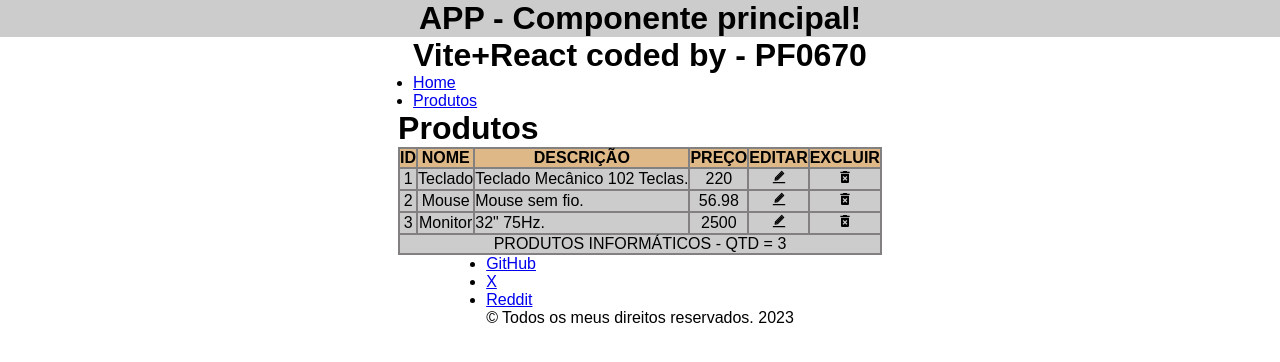
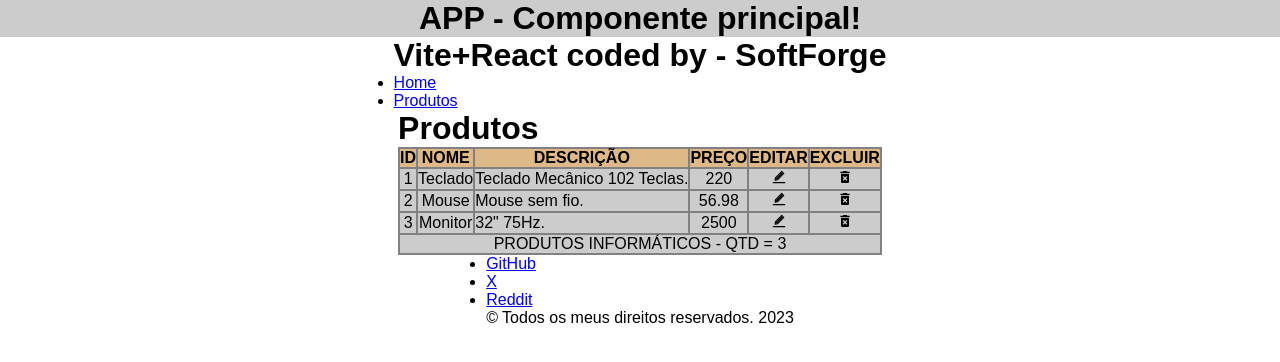
Before and after one commit to TomazVC/espf-spa-ex2, a React (Vite) app: page /produtos in a window 1280 px wide. Shown: the top 362 px of the page. Built offline with nearby package versions, Linux system fonts and the light colour scheme.

Commit message:
Arrumando h1 do header.

```diff
--- a/src/components/Cabecalho.jsx
+++ b/src/components/Cabecalho.jsx
@@ -4,7 +4,7 @@ export default function Cabecalho() {
   return (
     <>
       <header>
-        <h1>Vite+React coded by - PF0670</h1>
+        <h1>Vite+React coded by - SoftForge</h1>
         <nav>
           <ul>
             <li><Link to="/">Home</Link> </li>
```
